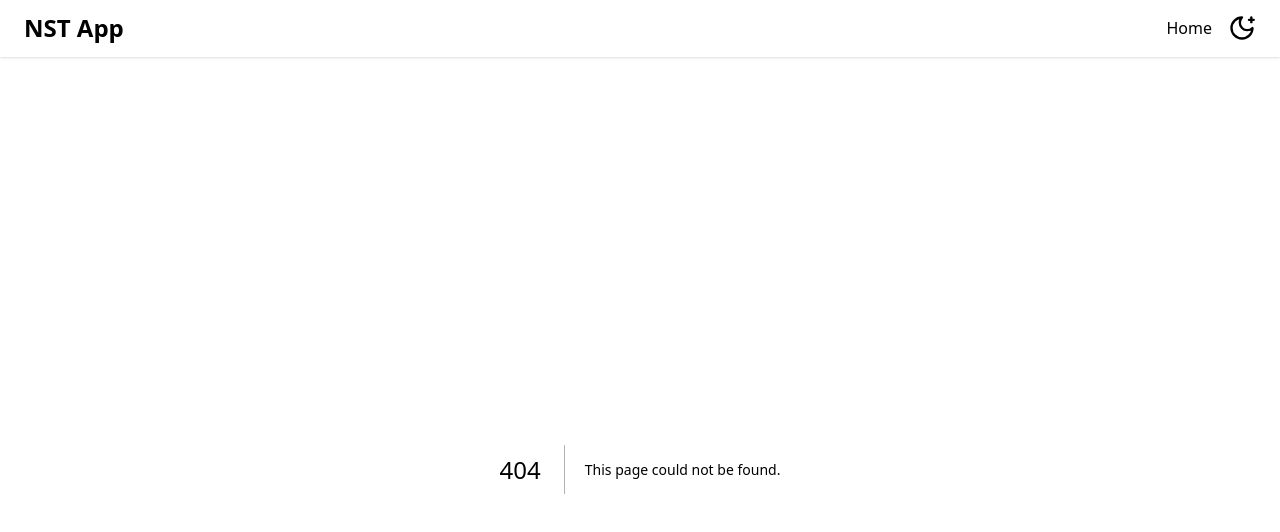
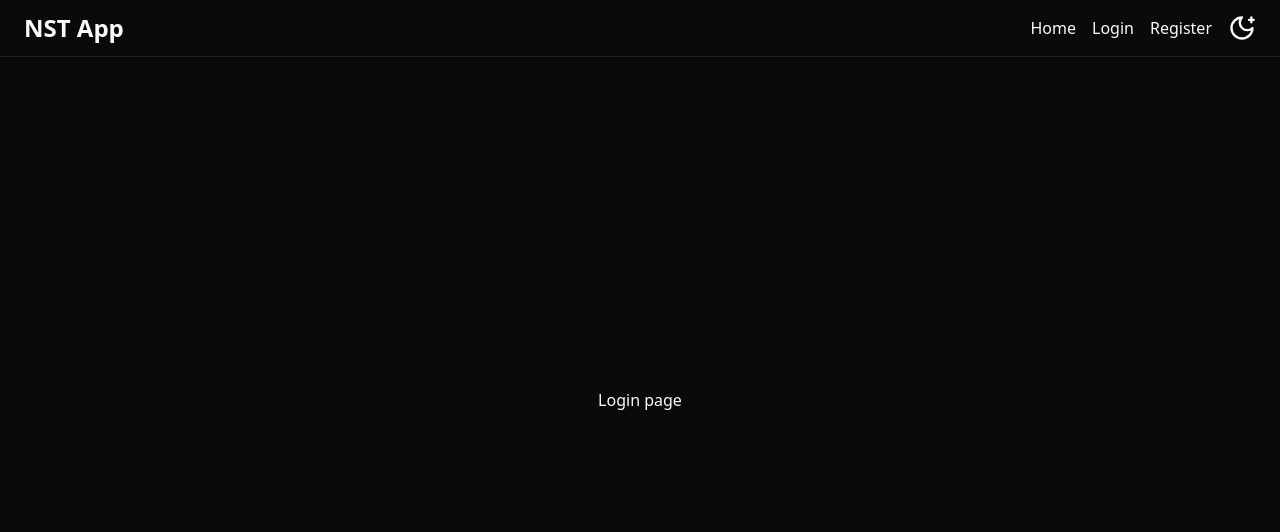
Before and after one commit to MrSaikatS/fastify-auth-ui-v1, a Next.js app: page /auth/login in a window 1280 px wide. Before the commit this address had no page. Shown: the top 532 px of the page. Built offline with nearby package versions, Linux system fonts and the light colour scheme.

Commit message:
login & register route added

```diff
--- /dev/null
+++ b/src/app/auth/login/page.tsx
@@ -0,0 +1,11 @@
+const page = () => {
+  return (
+    <>
+      <div className="grid h-dvh place-items-center">
+        <div className="">Login page</div>
+      </div>
+    </>
+  );
+};
+
+export default page;
--- /dev/null
+++ b/src/app/auth/register/page.tsx
@@ -0,0 +1,11 @@
+const page = () => {
+  return (
+    <>
+      <div className="grid h-dvh place-items-center">
+        <div className="">Register page</div>
+      </div>
+    </>
+  );
+};
+
+export default page;
--- a/src/app/layout.tsx
+++ b/src/app/layout.tsx
@@ -20,7 +20,7 @@ const RootLayout = ({ children }: RootLayoutProps) => {
         >
           <Header appName="NST App" />
 
-          <main className="container mx-auto px-6 py-3">{children}</main>
+          <main className="container mx-auto px-6">{children}</main>
         </ThemeProvider>
       </body>
     </html>
--- a/src/components/Header/Header.tsx
+++ b/src/components/Header/Header.tsx
@@ -4,7 +4,7 @@ import ThemeToggleButton from "../ui/ThemeToggleButton";
 const Header = ({ appName }: { appName: string }) => {
   return (
     <header
-      className="border-b shadow"
+      className="fixed w-full border-b shadow"
       aria-label="app-header"
     >
       <div className="container mx-auto flex items-center justify-between px-6 py-3">
@@ -18,6 +18,10 @@ const Header = ({ appName }: { appName: string }) => {
         <nav className="flex items-center gap-4">
           <Link href={"/"}>Home</Link>
 
+          <Link href={"/auth/login"}>Login</Link>
+
+          <Link href={"/auth/register"}>Register</Link>
+
           <ThemeToggleButton />
         </nav>
       </div>
```
